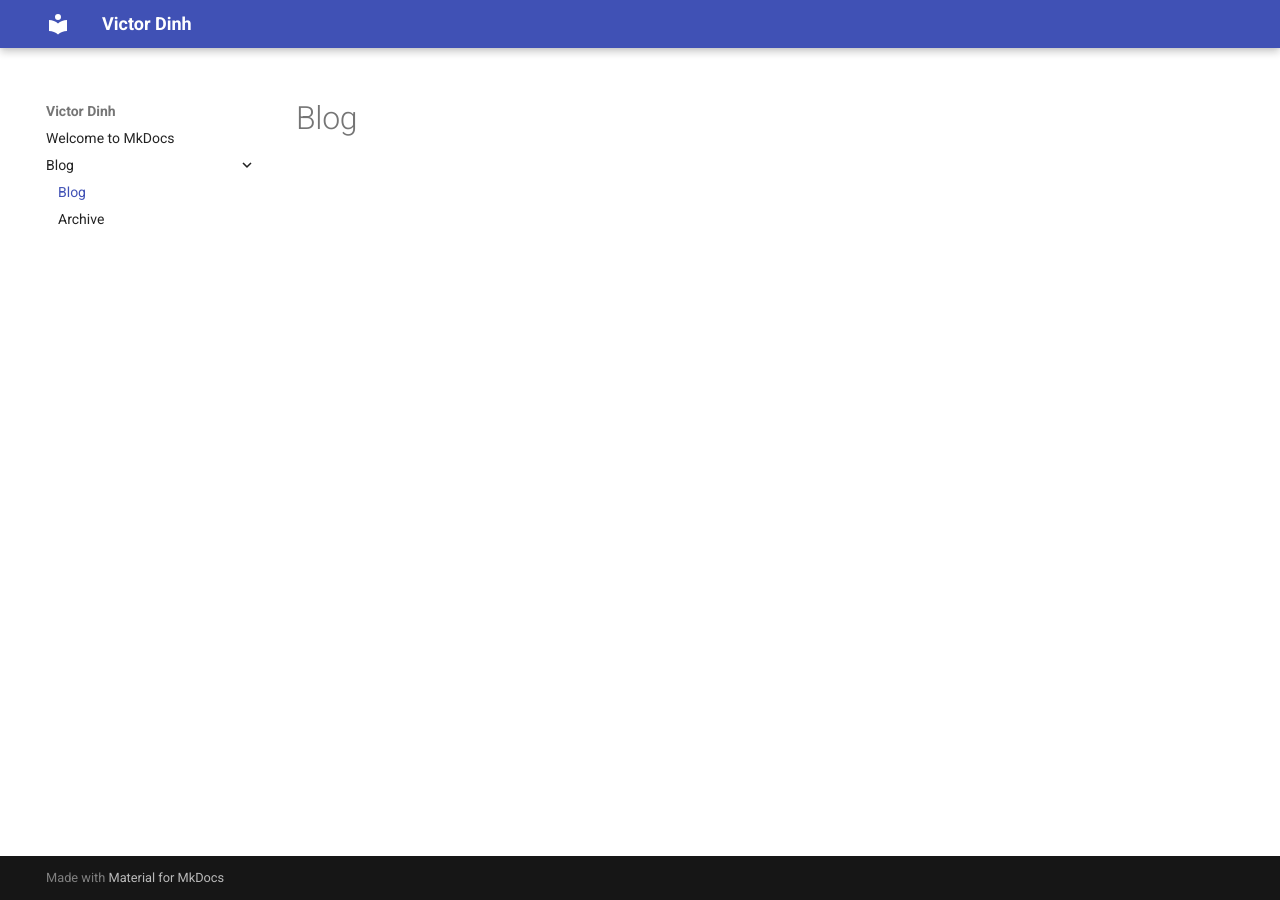
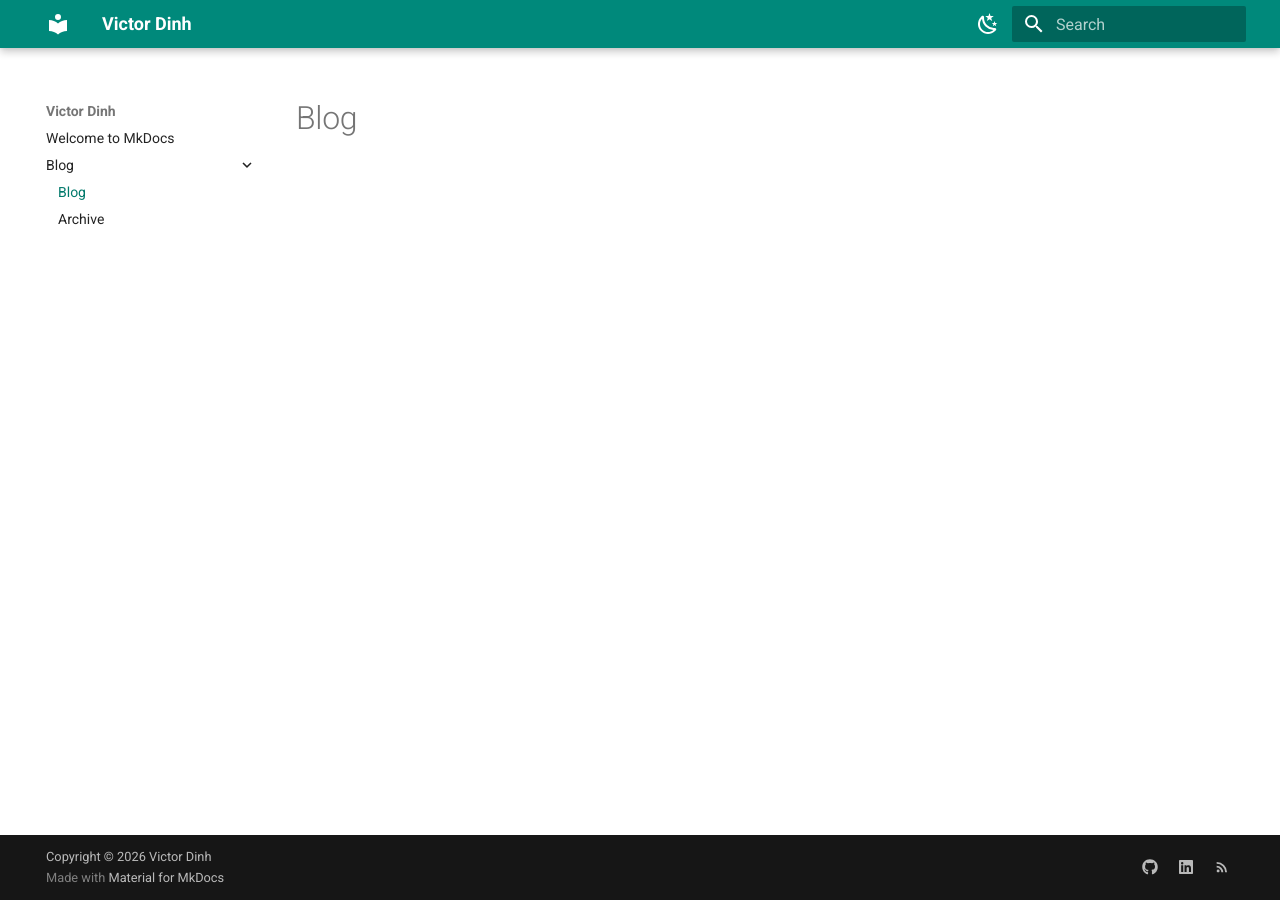
Before and after one commit to vd141/vd141.github.io, an MkDocs documentation site: the page built from docs/blog/index.md, in a window 1280 px wide. Built offline with MkDocs 1.6.1 and Material for MkDocs 9.7.7, drawn with Linux system fonts in a browser that asks for light colours.

Commit message:
added search bar, light/dark theme, footer, social links, site colors

```diff
--- a/docs/stylesheets/extra.css
+++ b/docs/stylesheets/extra.css
@@ -1,5 +1,9 @@
-[data-md-color-scheme="victor"] {
+[data-md-color-primary="custom"] {
     --md-primary-fg-color:      #00897B;
     --md-primary-fg-color--light: #26A69A;
     --md-primary-fg-color--dark:  #00796B;
 }
+
+[data-md-color-scheme="victor"] {
+    --md-typeset-a-color: var(--md-primary-fg-color--dark);
+}
--- a/mkdocs.yml
+++ b/mkdocs.yml
@@ -1,10 +1,47 @@
 site_name: Victor Dinh
 site_url: https://vd141.github.io
+copyright: Copyright &copy; 2026 Victor Dinh
+extra_css:
+  - stylesheets/extra.css
 theme:
   name: material
+  features:
+    - search.suggest
+    - search.highlight
+    - search.share
+    - header.autohide
   palette:
-    scheme: victor
-    primary: custom
+    # palette toggle for light mode
+    - media: "(prefers-color-scheme: light)"
+      scheme: victor
+      primary: custom
+      toggle:
+        icon: material/weather-night
+        name: Switch to dark mode
+      accent: green
+    # palette toggle for dark mode
+    - media: "(prefers-color-scheme: dark)"
+      scheme: slate
+      primary: custom
+      toggle:
+        icon: material/weather-sunny
+        name: Switch to light mode
+      accent: green
+font:
+  text: Gelasio
+  code: Roboto Mono
 plugins:
   - blog
   - tags
+  - search
+extra:
+  social:
+    - icon: fontawesome/brands/github
+      link: https://github.com/vd141
+      name: GitHub
+    - icon: fontawesome/brands/linkedin
+      link: https://www.linkedin.com/in/victor-dinh/
+      name: LinkedIn
+    - icon: material/rss
+      link: /blog/
+      name: Blog
```
Also changed, not shown: README.md (added, +1 -0 lines), docs/blog/index.md (added, +1 -0 lines).
